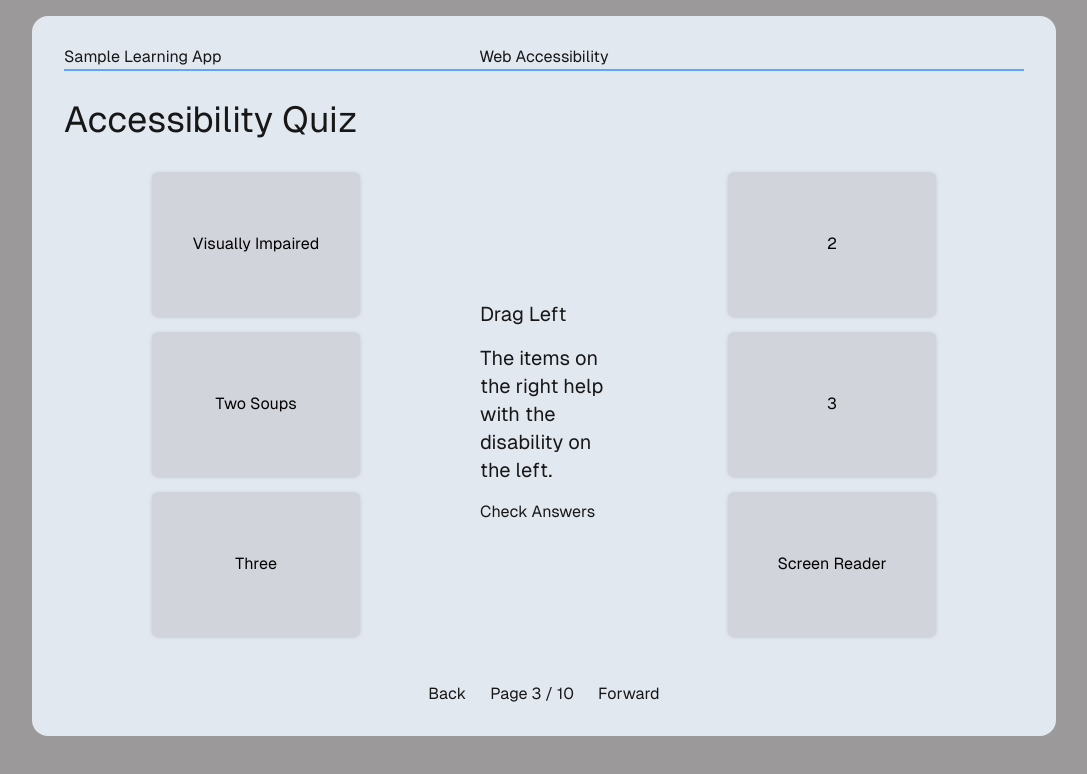
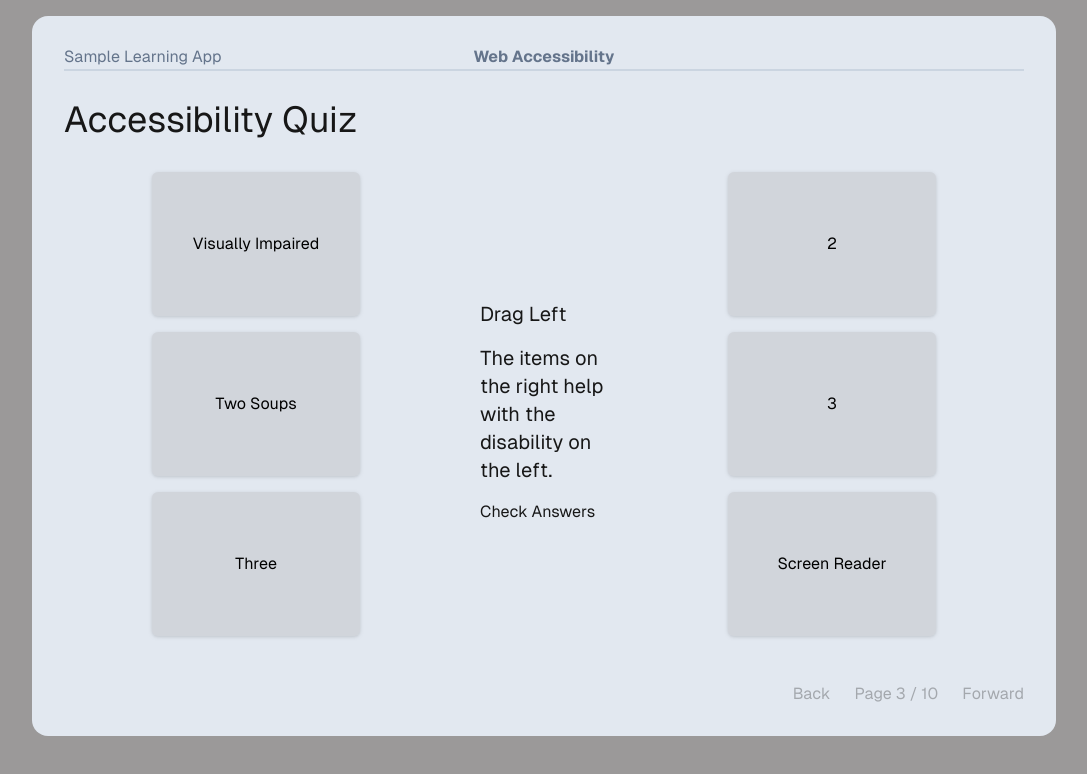
Before and after one commit to spacegiant/sample-learning-app, a Next.js app: page / in a window 1280 px wide. Shown: the top 774 px of the page, without its empty margins (96-1183 px from the left). Built offline with nearby package versions, Linux system fonts and the light colour scheme.

Commit message:
Styling tweaks

```diff
--- a/src/components/Footer/Footer.tsx
+++ b/src/components/Footer/Footer.tsx
@@ -8,7 +8,7 @@ type FooterProps = {
 export function Footer({ currentPage, totalPages }: FooterProps) {
   const progressDisplay = `Page ${currentPage} / ${totalPages}`;
   return (
-    <footer className="row-start-3 flex gap-6 flex-wrap items-center justify-center">
+    <footer className="row-start-3 flex gap-6 flex-wrap items-center justify-end opacity-30 hover:opacity-100">
       <Button>Back</Button>
       <span>{progressDisplay}</span>
       <Button>Forward</Button>
--- a/src/components/Header/Header.tsx
+++ b/src/components/Header/Header.tsx
@@ -1,8 +1,8 @@
 export function Header(props: { courseTitle: string }) {
   return (
-    <header className="flex justify-between items-start border-b-2 border-solid border-blue-400">
+    <header className="flex justify-between items-start border-b-2 border-solid border-slate-300 text-slate-500">
       <span className="flex-1">Sample Learning App</span>
-      <span className="flex-1 text-center">{props.courseTitle}</span>
+      <span className="flex-1 text-center font-bold">{props.courseTitle}</span>
       <span className="flex-1"></span>
     </header>
   );
```
